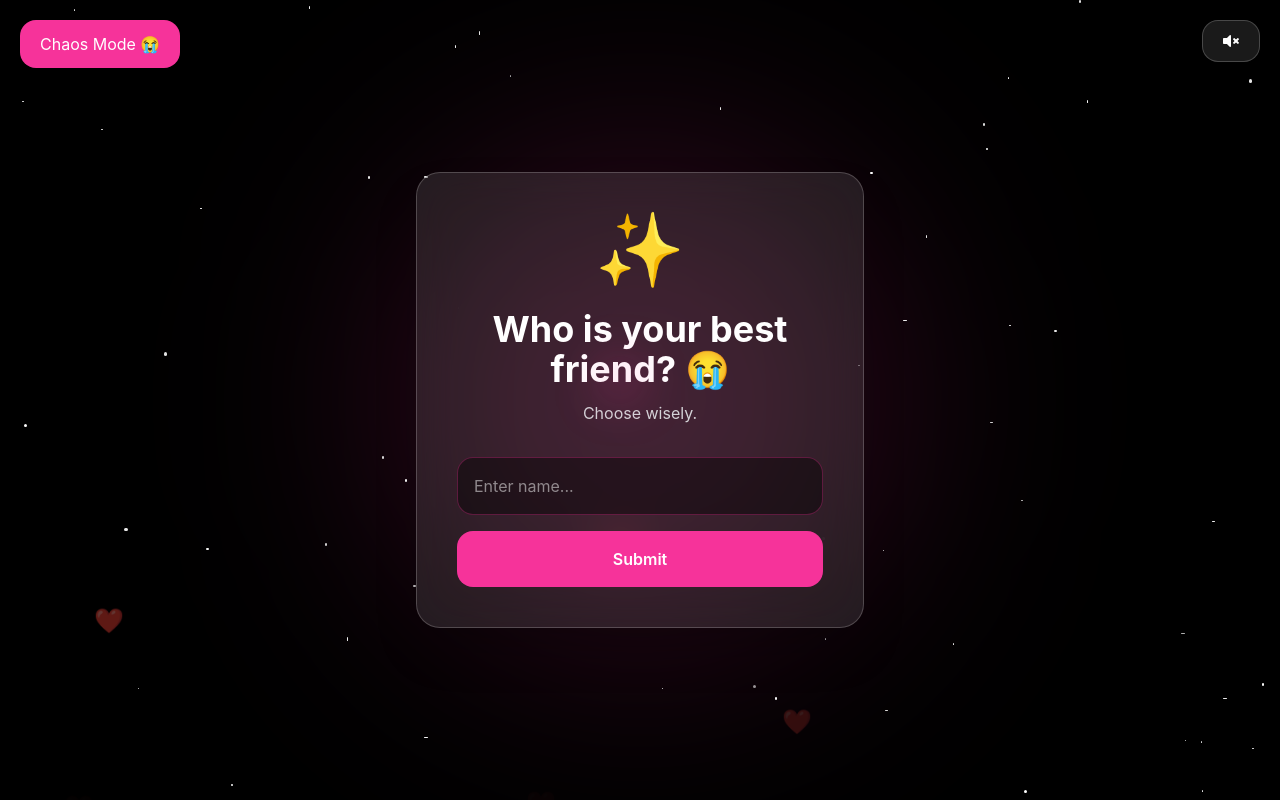
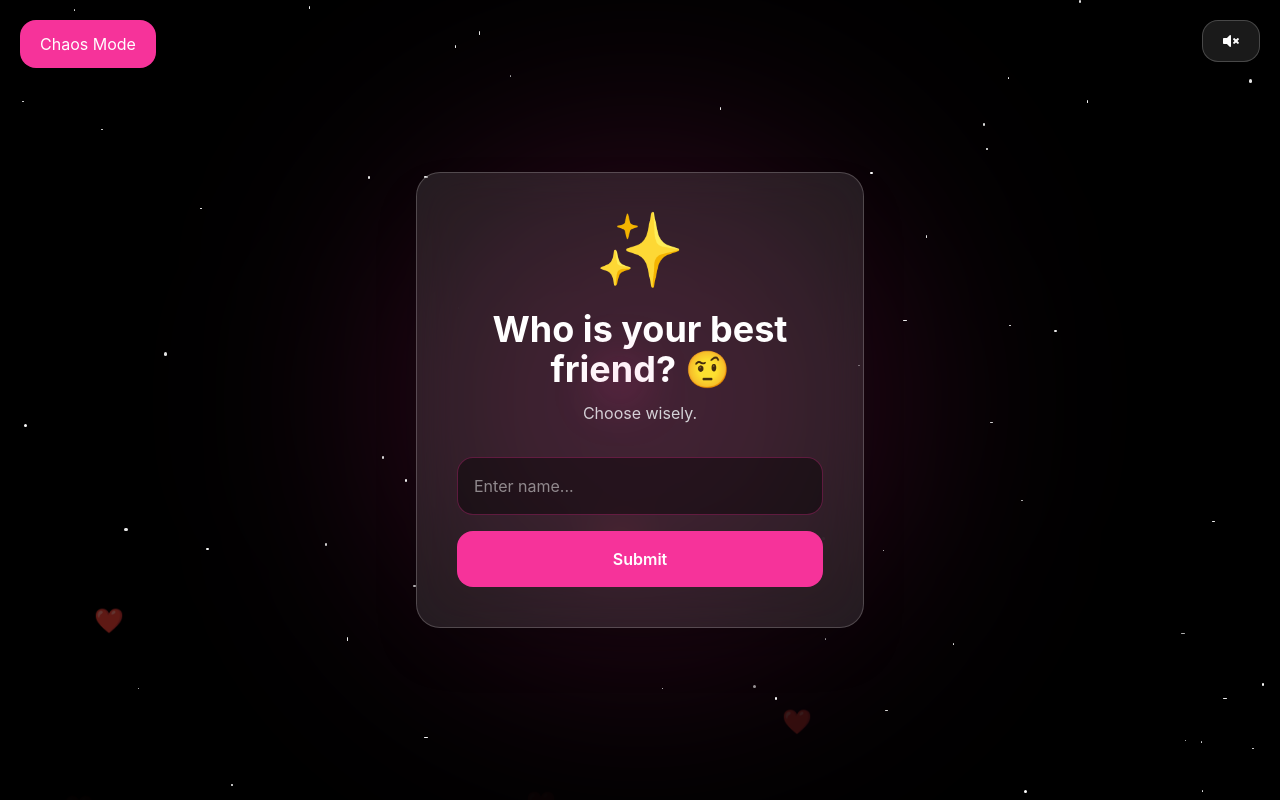
Before and after one commit to desaichinmay2511/birthday-site, a React (Vite) app: page / in a window 1280 px wide. Built offline with nearby package versions, Linux system fonts and the light colour scheme.

Commit message:
Birthday-site

```diff
--- a/src/App.jsx
+++ b/src/App.jsx
@@ -36,7 +36,7 @@ export default function App() {
 
   const wrongReplies = [
     "Wrong answer detected 🚨",
-    "Friendship revoked 😭",
+    "Friendship revoked 😁",
     "Suspicious behavior.",
     "Try again genius.",
     "Access denied.",
@@ -82,7 +82,7 @@ export default function App() {
       setSuccess(true)
       setError("")
 
-      toast.success("Access granted 😭")
+      toast.success("Access granted")
 
       setTimeout(() => {
         setPage(2)
@@ -224,11 +224,11 @@ export default function App() {
         onClick={() => {
           setChaosMode(!chaosMode)
 
-          toast("CHAOS MODE ACTIVATED 😭")
+          toast("CHAOS MODE ACTIVATED")
         }}
         className="absolute top-5 left-5 z-50 bg-pink-500 px-5 py-3 rounded-2xl text-white"
       >
-        Chaos Mode 😭
+        Chaos Mode
       </button>
 
       <AnimatePresence mode="wait">
@@ -247,7 +247,7 @@ export default function App() {
                 <div className="text-7xl mb-6">✨</div>
 
                 <h1 className="text-white text-4xl font-bold mb-3">
-                  Who is your best friend? 😭
+                  Who is your best friend? 🤨
                 </h1>
 
                 <p className="text-zinc-300 mb-8">
@@ -340,7 +340,7 @@ export default function App() {
                 <div className="bg-white/10 backdrop-blur-xl rounded-3xl p-8 max-w-md mx-auto text-left">
 
                   <div className="mb-4 bg-pink-500/30 p-3 rounded-2xl text-white">
-                    hey 😭
+                    hey
                   </div>
 
                   <div className="mb-4 bg-white/10 p-3 rounded-2xl text-white">
```
